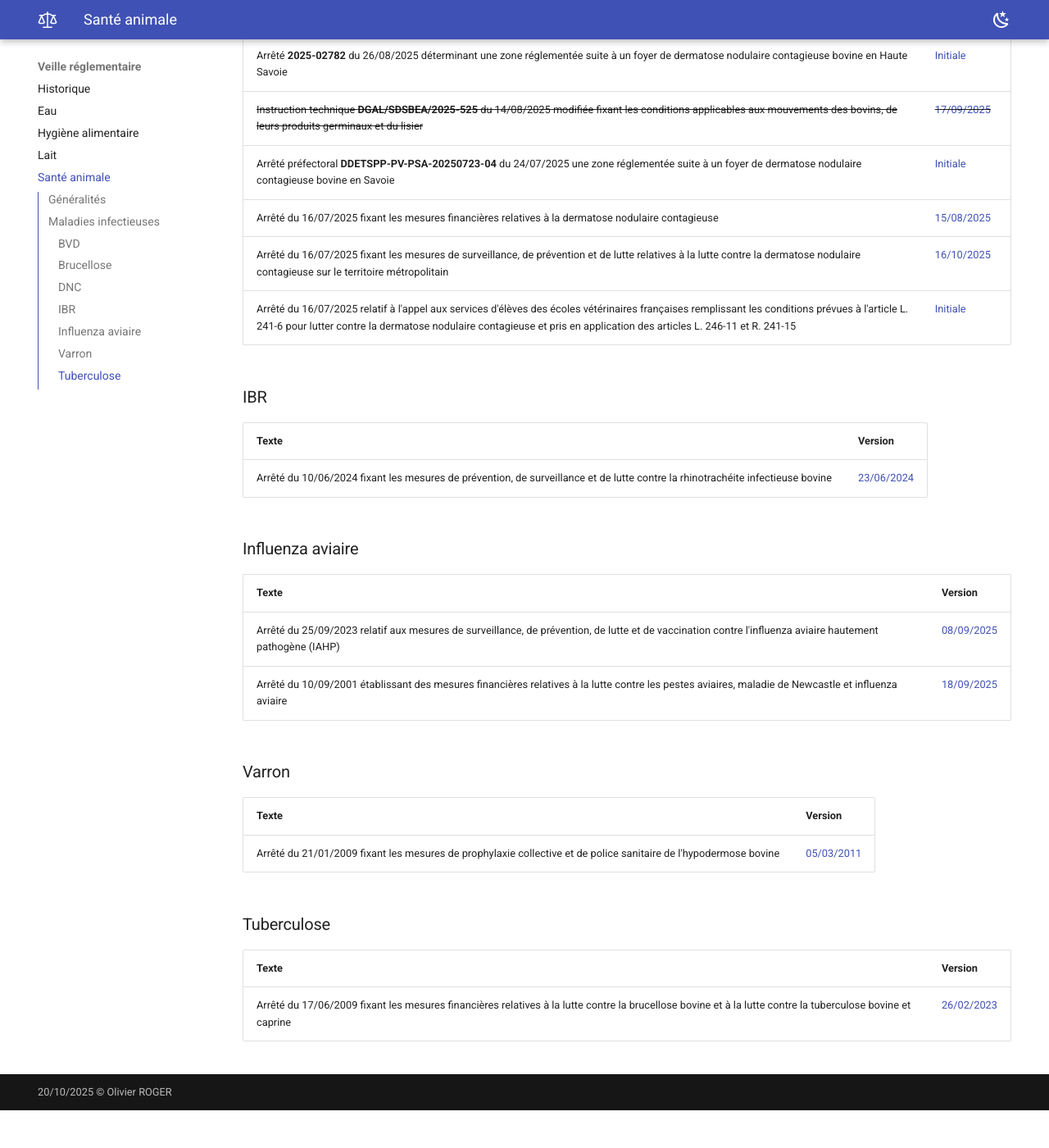
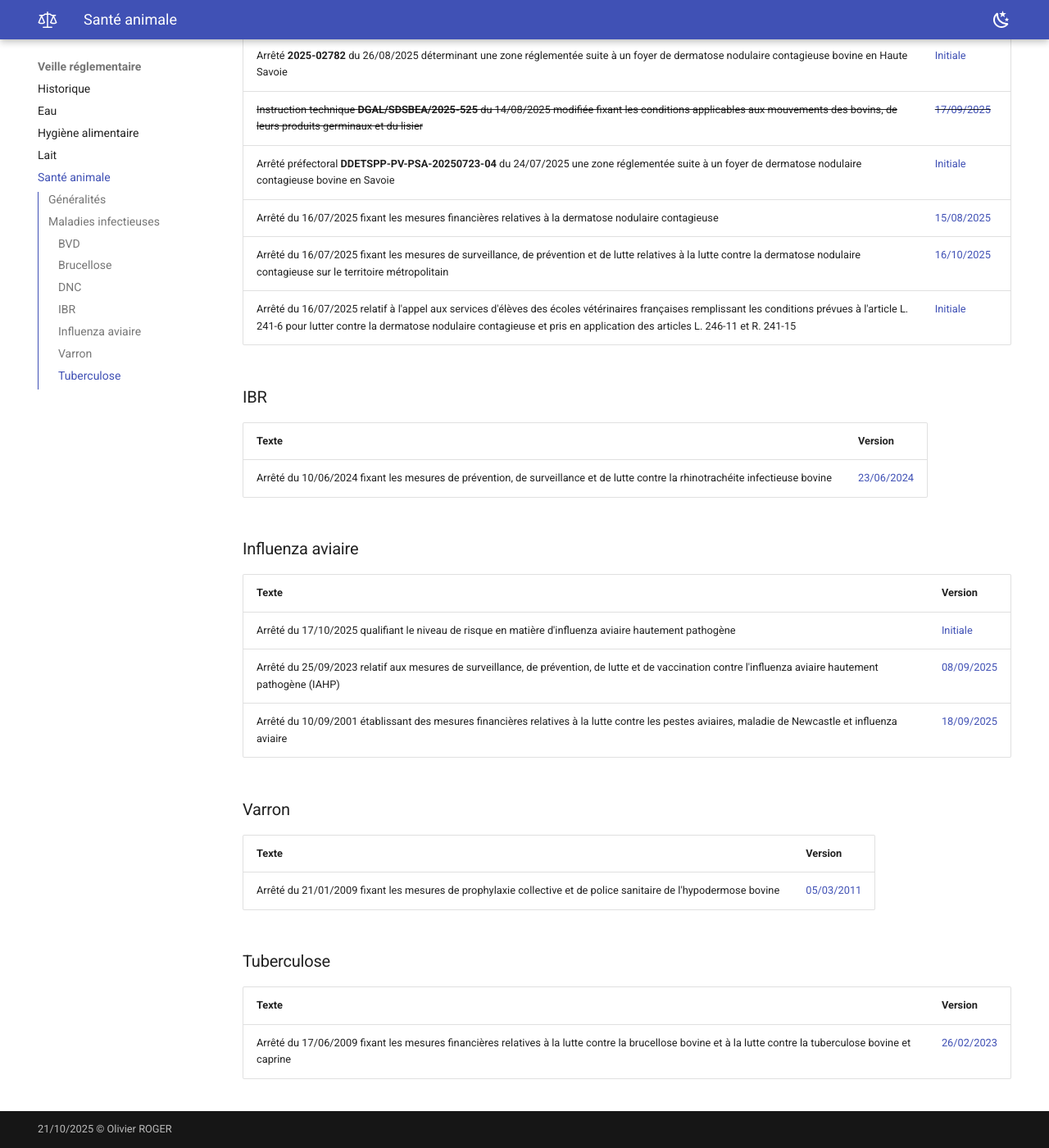
Before and after one commit to olivier-roger-vet/veille-reglementaire, an MkDocs documentation site: the page built from docs/sante_animale.md, in a window 1280 px wide and 1400 px high, scrolled down 2004 px. Shown: the whole window at 82% size. Built offline with MkDocs 1.6.1 and Material for MkDocs 9.7.7, drawn with Linux system fonts in a browser that asks for light colours; before the commit the page ends 3358 px from its top, so only the background shows below that.

Commit message:
MAJ Influenza aviaire

```diff
--- a/docs/sante_animale.md
+++ b/docs/sante_animale.md
@@ -58,6 +58,7 @@
 
 | Texte                                                                                                                                                     | Version                                                                    |
 | --------------------------------------------------------------------------------------------------------------------------------------------------------- | -------------------------------------------------------------------------- |
+| Arrêté du 17/10/2025 qualifiant le niveau de risque en matière d'influenza aviaire hautement pathogène                                                    | [Initiale](https://www.legifrance.gouv.fr/jorf/id/JORFTEXT000052404023)    |
 | Arrêté du 25/09/2023 relatif aux mesures de surveillance, de prévention, de lutte et de vaccination contre l'influenza aviaire hautement pathogène (IAHP) | [08/09/2025](https://www.legifrance.gouv.fr/loda/id/JORFTEXT000048110961/) |
 | Arrêté du 10/09/2001 établissant des mesures financières relatives à la lutte contre les pestes aviaires, maladie de Newcastle et influenza aviaire       | [18/09/2025](https://www.legifrance.gouv.fr/loda/id/JORFTEXT000000763362)  |
 
--- a/mkdocs.yml
+++ b/mkdocs.yml
@@ -84,7 +84,7 @@ extra:
       - accept
       - reject
   generator: false
-copyright: 20/10/2025 &copy; Olivier ROGER
+copyright: 21/10/2025 &copy; Olivier ROGER
 markdown_extensions:
   - abbr
   - admonition
```
Also changed, not shown: docs/index.md (+1 -0 lines).
